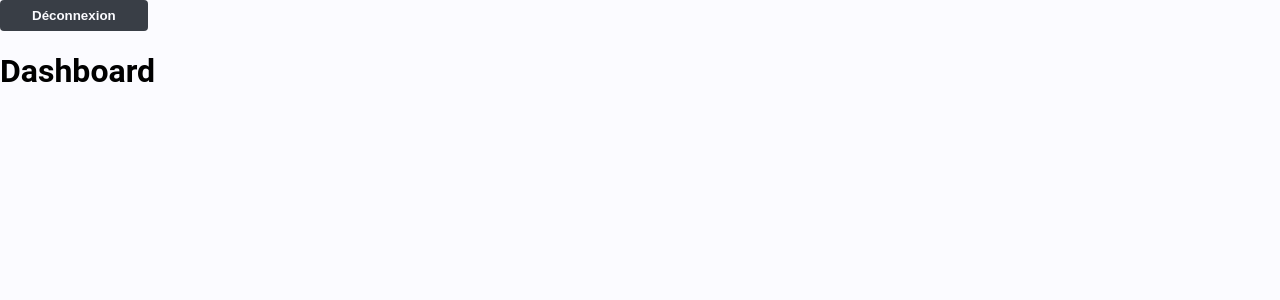
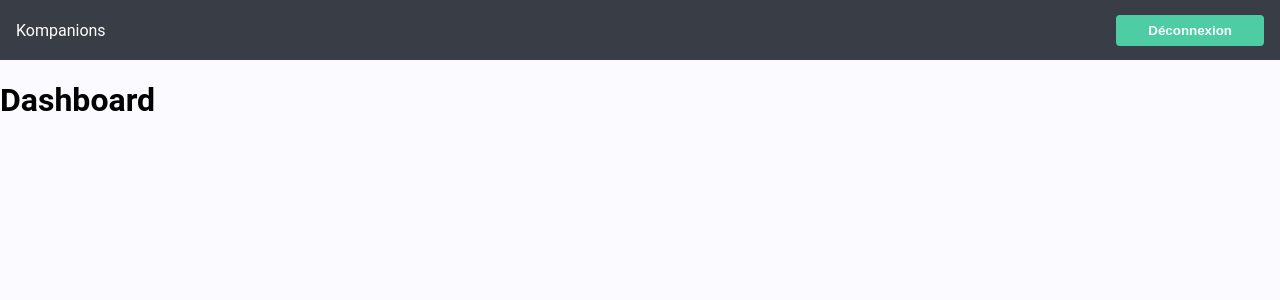
Before and after one commit to FabienLacorre/Kompanions, a React (Create React App) app: page / in a window 1280 px wide. Both pictures are taken after a click on the button "Se connecter". Shown: the top 300 px of the page. Built offline with nearby package versions, Linux system fonts and the light colour scheme; a web font is replaced by a local one.

Commit message:
feat: start of top br

```diff
--- a/src/App.tsx
+++ b/src/App.tsx
@@ -5,6 +5,10 @@ import "./styles/Utils.scss";
 import "./styles/Input.scss";
 import "./styles/Card.scss";
 import "./styles/Colors.scss";
+import "./styles/Dashboard.scss";
+import "./styles/TopBar.scss";
+
+import Topbar from "./components/TopBar";
 
 import Login from "./pages/Login";
 import Register from "./pages/Register";
@@ -17,7 +21,12 @@ const App = () => {
     <div className="App">
       {page === "Login" && <Login />}
       {page === "Register" && <Register />}
-      {page === "Dashboard" && <Dashboard />}
+      {page === "Dashboard" && (
+        <>
+          <Topbar />
+          <Dashboard />
+        </>
+      )}
     </div>
   );
 };
--- /dev/null
+++ b/src/components/TopBar.tsx
@@ -0,0 +1,18 @@
+import Button from "../components/Button";
+import { useDispatch } from "react-redux";
+import { goToLogin } from "../redux/pageSelection";
+
+const Topbar = () => {
+  const dispatch = useDispatch();
+  const loginRedirection = () => {
+    dispatch(goToLogin());
+  };
+  return (
+    <div className="topBar">
+      Kompanions
+      <Button color="secondary" click={loginRedirection}>Déconnexion</Button>
+    </div>
+  );
+};
+
+export default Topbar;
--- a/src/pages/Dashboard.tsx
+++ b/src/pages/Dashboard.tsx
@@ -1,15 +1,6 @@
-import { useDispatch } from "react-redux";
-import { goToLogin } from "../redux/pageSelection";
-import Button from "../components/Button";
-
 const Login = () => {
-  const dispatch = useDispatch();
-  const loginRedirection = () => {
-    dispatch(goToLogin());
-  };
   return (
     <div className="dashboard-body">
-      <Button click={loginRedirection}>Déconnexion</Button>
       <h1>Dashboard</h1>
     </div>
   );
--- a/src/styles/Dashboard.scss
+++ b/src/styles/Dashboard.scss
@@ -1,3 +1,5 @@
+@import "./Variables.scss";
+
 .dashboard-body {
     background-color: $ghost-white;
 }
--- /dev/null
+++ b/src/styles/TopBar.scss
@@ -0,0 +1,14 @@
+@import "./Variables.scss";
+
+.topBar {
+    height: 60px;
+    background-color: $main-color;
+    color: $white;
+    display: flex;
+    flex-direction: row;
+    justify-content: space-between;
+    padding-left: $medium-size;
+    padding-right: $medium-size;
+    align-items: center;
+    margin-bottom: $medium-size;
+}
```
